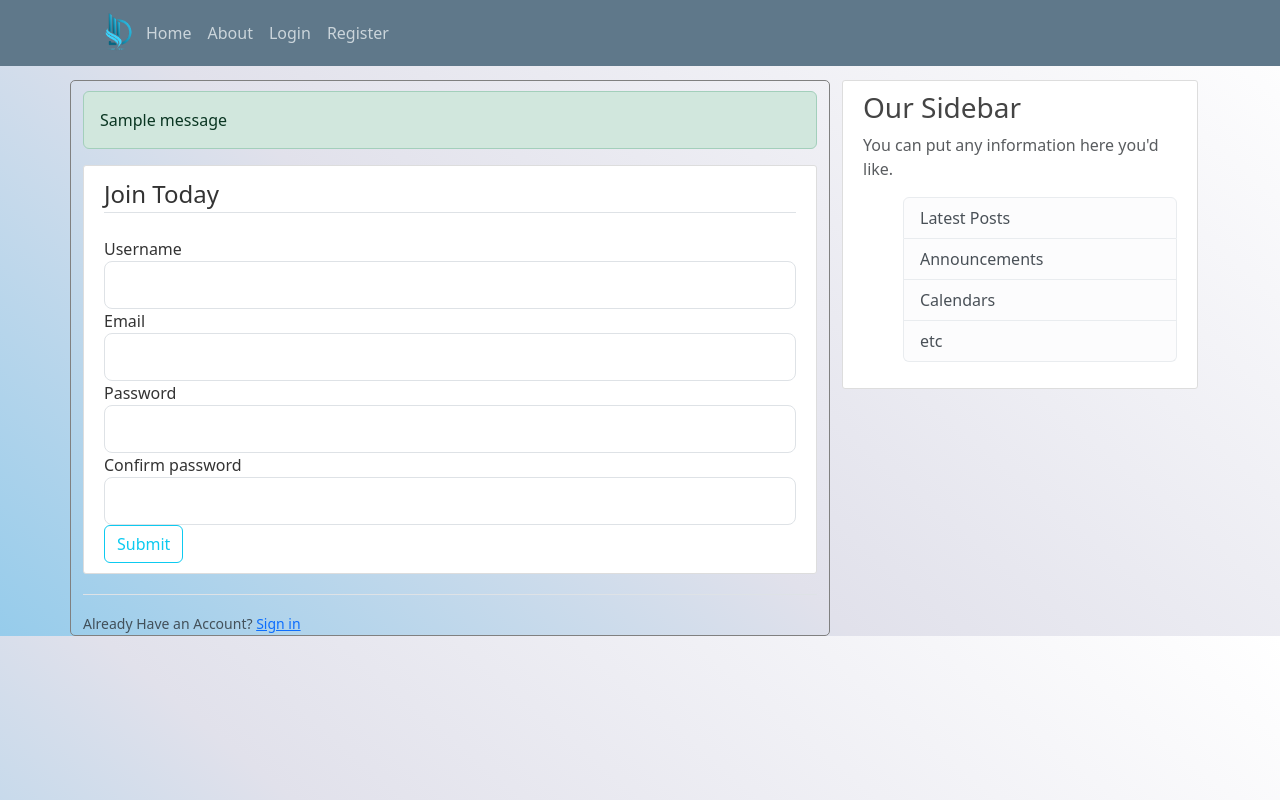
After one commit to BrianKimurgor/Blogify, a Flask app: template Blogify/templates/register.html in a window 1280 px wide. The commit adds this page. Run offline with Flask 2, Linux system fonts and the light colour scheme; the template is opened without the code that fills it: most values are stand-ins (such as "Sample title", 1, 10 or a date in 2020); one stand-in notice (Sample message) is shown; form fields are guessed from the names that the template uses; some libraries are stand-ins or nearby versions.

Commit message:
I have created the default pages and the header, styled them with bootstrap and some css, added a logo and a favicon

```diff
--- a/Blogify/app.py
+++ b/Blogify/app.py
@@ -1,15 +1,59 @@
-from flask import Flask, render_template
+from flask import Flask, render_template, flash, redirect, url_for
+from datetime import datetime
+
+#from flask_login import
 
 app = Flask(__name__)
 
-@app.route('/')
-@app.route('/home')
+posts = [
+    {
+        'author': 'Brian',
+        'title': 'Blog 1',
+        'content': 'First post',
+        'date_posted': 'April 20,2020'
+    },
+    {
+        'author': 'Brandon',
+        'title': 'Blog 2',
+        'content': 'Second post',
+        'date_posted': 'April 20,2021'
+    },
+    {
+        'author': 'Brian',
+        'title': 'Blog 1',
+        'content': 'First post',
+        'date_posted': 'April 20,2020'
+    },
+    {
+        'author': 'Brandon',
+        'title': 'Blog 2',
+        'content': 'Second post',
+        'date_posted': 'April 20,2021'
+    }
+]
+
+
+@app.route("/")
+@app.route("/home")
 def home():
-    return render_template('home.html')
+    return render_template('home.html', posts=posts)
 
-@app.route('/about')
+
+@app.route("/about")
 def about():
-    return render_template('about.html')
+    return render_template('about.html', title='About')
+
+
+@app.route("/register" ,methods=['GET', 'POST'] )
+def register():
+        return redirect(url_for('login'))
+
+@app.route("/login", methods=['GET', 'POST'] )
+def login():
+
+
+            return render_template('login.html', title='Login')
+
 
 if __name__ == '__main__':
-    app.run(debug=True)
+       app.run(debug=True)
--- /dev/null
+++ b/Blogify/static/main.css
@@ -0,0 +1,96 @@
+body {
+    background: rgb(255,255,255);
+    background: linear-gradient(220deg, rgba(255,255,255,1) 0%, rgba(225,225,235,1) 58%, rgb(150, 204, 235) 100%);
+    color: #333333;
+    margin-top: 5rem;
+  }
+
+  h1, h2, h3, h4, h5, h6 {
+    color: #444444;
+  }
+
+  .bg-steel {
+    background-color: #5f788a;
+  }
+
+  .site-header .navbar-nav .nav-link {
+    color: #cbd5db;
+  }
+
+  .site-header .navbar-nav .nav-link:hover {
+    color: #ffffff;
+  }
+
+  .site-header .navbar-nav .nav-link.active {
+    font-weight: 500;
+  }
+
+  .content-section {
+    background: #ffffff;
+    padding: 10px 20px;
+    border: 1px solid #dddddd;
+    border-radius: 3px;
+    margin-bottom: 20px;
+  }
+
+  .article-title {
+    color: #444444;
+  }
+
+  a.article-title:hover {
+    color: #428bca;
+    text-decoration: none;
+  }
+
+  .article-content {
+    white-space: pre-line;
+  }
+
+  .article-img {
+    height: 65px;
+    width: 65px;
+    margin-right: 16px;
+  }
+
+  .article-metadata {
+    padding-bottom: 1px;
+    margin-bottom: 4px;
+    border-bottom: 1px solid #e3e3e3
+  }
+
+  .article-metadata a:hover {
+    color: #333;
+    text-decoration: none;
+  }
+
+  .article-svg {
+    width: 25px;
+    height: 25px;
+    vertical-align: middle;
+  }
+
+  .account-img {
+    height: 125px;
+    width: 125px;
+    margin-right: 20px;
+    margin-bottom: 16px;
+  }
+
+  .account-heading {
+    font-size: 2.5rem;
+  }
+
+  .col-md-8{
+    padding-top: 10px;
+    border: 1px solid grey;
+    border-radius: 5px;
+
+  }
+
+  .image{
+    height: 40px;
+    width: 40px;
+  }
+  .site-header{
+    background-color: #000b3a;
+  }
--- /dev/null
+++ b/Blogify/templates/main.html
@@ -0,0 +1,83 @@
+<!DOCTYPE html>
+<html>
+<head>
+    <!-- Required meta tags -->
+    <meta charset="utf-8">
+    <meta name="viewport" content="width=device-width, initial-scale=1, shrink-to-fit=no">
+    <link rel="icon" type="image/vnd.microsoft.icon" href="{{ url_for('static', filename='favicon.ico') }}">
+
+    <!-- Bootstrap CSS -->
+    <link rel="stylesheet" href="https://cdn.jsdelivr.net/npm/bootstrap@5.3.3/dist/css/bootstrap.rtl.min.css" integrity="sha384-dpuaG1suU0eT09tx5plTaGMLBsfDLzUCCUXOY2j/LSvXYuG6Bqs43ALlhIqAJVRb" crossorigin="anonymous">
+    <link rel="stylesheet" type="text/css" href="{{ url_for('static', filename='main.css') }}">
+
+    {% if title %}
+        <title>Flask Blog - {{ title }}</title>
+    {% else %}
+        <title>Flask Blog</title>
+    {% endif %}
+</head>
+<body>
+    <header class="site-header">
+      <nav class="navbar navbar-expand-md navbar-dark bg-steel fixed-top">
+        <div class="container">
+          <a class="navbar-brand mr-4" href="/"><img class="image" src="{{ url_for('static', filename='images/logo.png') }}">
+          </a>
+          <button class="navbar-toggler" type="button" data-toggle="collapse" data-target="#navbarToggle" aria-controls="navbarToggle" aria-expanded="false" aria-label="Toggle navigation">
+            <span class="navbar-toggler-icon"></span>
+          </button>
+          <div class="collapse navbar-collapse" id="navbarToggle">
+            <div class="navbar-nav mr-auto">
+              <a class="nav-item nav-link" href="{{url_for('home')}}">Home</a>
+              <a class="nav-item nav-link" href="{{url_for('about')}}">About</a>
+            </div>
+            <!-- Navbar Right Side -->
+            <div class="navbar-nav">
+              <a class="nav-item nav-link" href="{{url_for('login')}}">Login</a>
+              <a class="nav-item nav-link" href="{{url_for('register')}}">Register</a>
+            </div>
+          </div>
+        </div>
+      </nav>
+    </header>
+    <!-- header end -->
+
+    <!-- container start -->
+    <main role="main" class="container">
+      <div class="row">
+        <div class="col-md-8 radii">
+          {% with messages = get_flashed_messages(with_categories=true )%}
+              {% if messages %}
+                {% for category, message in messages %}
+                    <div class="alert alert-{{category}}">
+                      {{ message }}
+                    </div>
+                {% endfor %}
+              {% endif %}
+          {% endwith %}
+          {% block content %}{% endblock %}
+        </div>
+<div class="col-md-4">
+    <div class="content-section">
+      <h3>Our Sidebar</h3>
+      <p class='text-muted'>You can put any information here you'd like.
+        <ul class="list-group">
+          <li class="list-group-item list-group-item-light">Latest Posts</li>
+          <li class="list-group-item list-group-item-light">Announcements</li>
+          <li class="list-group-item list-group-item-light">Calendars</li>
+          <li class="list-group-item list-group-item-light">etc</li>
+        </ul>
+      </p>
+    </div>
+  </div>
+</div>
+</main>
+
+
+<!-- Optional JavaScript -->
+<!-- jQuery first, then Popper.js, then Bootstrap JS -->
+<script src="https://code.jquery.com/jquery-3.2.1.slim.min.js"></script>
+<script src="https://cdnjs.cloudflare.com/ajax/libs/popper.js/1.12.9/umd/popper.min.js"></script>
+<script src="https://maxcdn.bootstrapcdn.com/bootstrap/4.0.0/js/bootstrap.min.js"></script>
+<script src="https://cdn.jsdelivr.net/npm/bootstrap@5.3.3/dist/js/bootstrap.bundle.min.js" integrity="sha384-YvpcrYf0tY3lHB60NNkmXc5s9fDVZLESaAA55NDzOxhy9GkcIdslK1eN7N6jIeHz" crossorigin="anonymous"></script>
+</body>
+</html>
--- /dev/null
+++ b/Blogify/templates/register.html
@@ -0,0 +1,69 @@
+{% extends 'main.html'%}
+{% block content%}
+    <div class="content-section">
+        <form action="" method="post">
+            {{ form.hidden_tag() }}
+            <fieldset class="form-group">
+                <legend class="border-bottom mb-4">
+                    Join Today
+                </legend>
+                <div class="form-group">
+                    {{form.username.label(class="form-control-label")}}
+                    {% if form.username.errors %}
+                        {{ form.username(class="form-control form-control-lg is-invalid") }}
+                        <div class="invalid-feedback">
+                            {% for error in form.username.errors %}
+                            <span>{{ error }}</span>
+                            {% endfor %}
+                        </div>
+                    {% endif %}
+                    {{ form.username(class="form-control form-control-lg") }}
+                </div>
+                <div class="form-group">
+                    {{form.email.label(class="form-control-label")}}
+                    {% if form.email.errors %}
+                        {{ form.email(class="form-control form-control-lg is-invalid") }}
+                        <div class="invalid-feedback">
+                            {% for error in form.email.errors %}
+                            <span>{{ error }}</span>
+                            {% endfor %}
+                        </div>
+                    {% endif %}
+                    {{ form.email(class="form-control form-control-lg") }}
+                </div>
+                <div class="form-group">
+                    {{form.password.label(class="form-control-label")}}
+                    {% if form.password.errors %}
+                        {{ form.password(class="form-control form-control-lg is-invalid") }}
+                        <div class="invalid-feedback">
+                            {% for error in form.password.errors %}
+                            <span>{{ error }}</span>
+                            {% endfor %}
+                        </div>
+                    {% endif %}
+                    {{ form.password(class="form-control form-control-lg") }}
+                </div>
+                <div class="form-group">
+                    {{form.confirm_password.label(class="form-control-label")}}
+                    {% if form.confirm_password.errors %}
+                        {{ form.confirm_password(class="form-control form-control-lg is-invalid") }}
+                        <div class="invalid-feedback">
+                            {% for error in form.confirm_password.errors %}
+                            <span>{{ error }}</span>
+                            {% endfor %}
+                        </div>
+                    {% endif %}
+                    {{ form.confirm_password(class="form-control form-control-lg") }}
+                </div>
+            </fieldset>
+            <div class="form-group">
+                {{form.submit(class="btn btn-outline-info")}}
+            </div>
+        </form>
+    </div>
+    <div class="border-top pt-3">
+        <small class="text-muted">
+             Already Have an Account? <a href="{{url_for('login')}}" class="ml-2">Sign in</a> <!--name of the route function-->
+        </small>
+    </div>
+{% endblock content %}
```
Also changed, not shown: Blogify/templates/about.html (+4 -11 lines), Blogify/templates/home.html (+15 -12 lines), Blogify/templates/login.html (added, +52 -0 lines), Blogify/favicon.ico (deleted), Blogify/static/favicon.ico (added), Blogify/static/images/logo.png (added).
